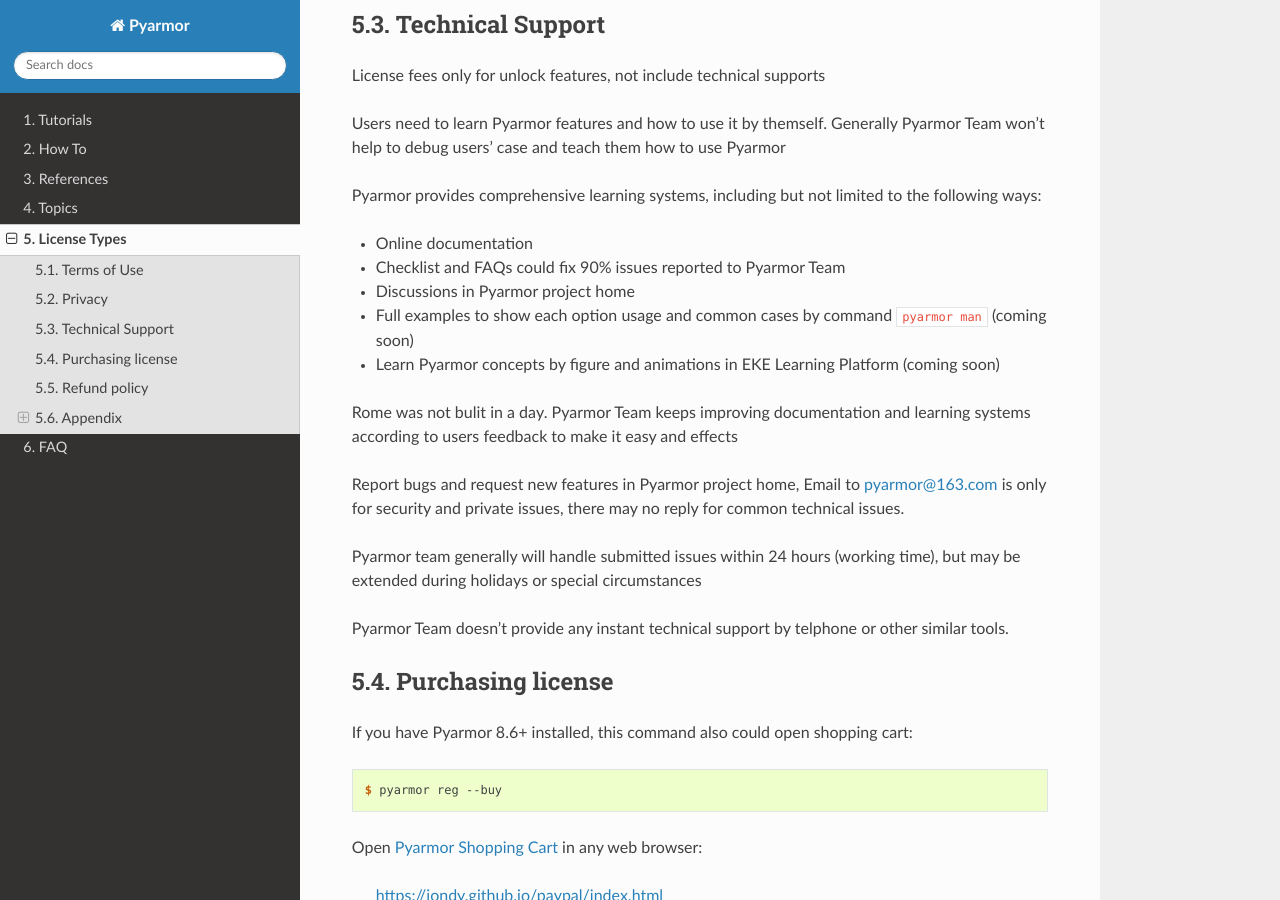
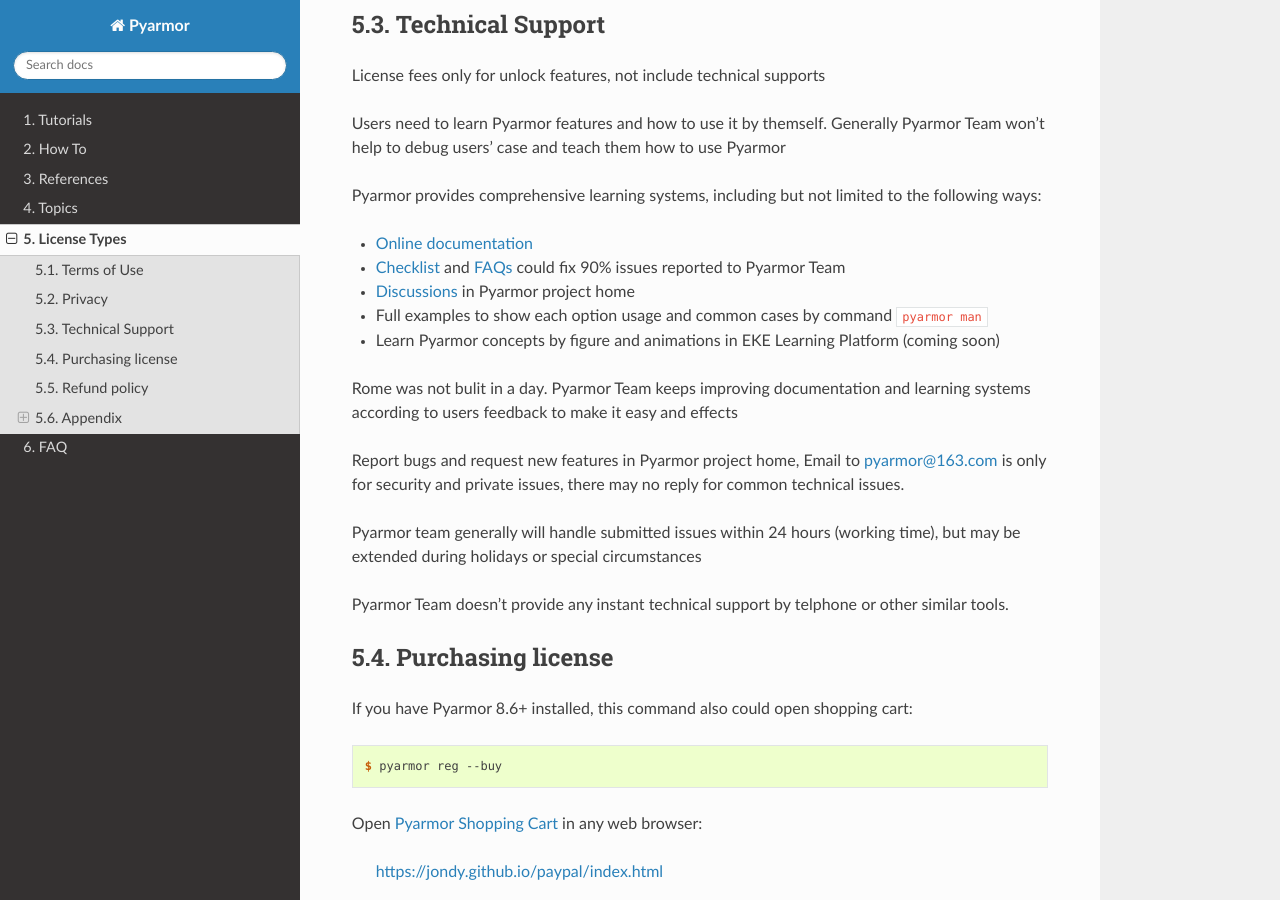
Before and after one commit to dashingsoft/pyarmor, a Sphinx documentation site: the page built from docs/licenses.rst, in a window 1280 px wide and 900 px high, scrolled down 2997 px. Built offline with Sphinx 7.4.7 and the Read the Docs theme 3.1.0, drawn with Linux system fonts in a browser that asks for light colours.

Commit message:
Add link for technical support Enable pyarmor man

```diff
--- a/docs/licenses.rst
+++ b/docs/licenses.rst
@@ -146,10 +146,10 @@
 
 Pyarmor provides comprehensive learning systems, including but not limited to the following ways:
 
-- Online documentation
-- Checklist and FAQs could fix 90% issues reported to Pyarmor Team
-- Discussions in Pyarmor project home
-- Full examples to show each option usage and common cases by command ``pyarmor man`` (coming soon)
+- :doc:`Online documentation <index>`
+- :doc:`Checklist <reference/solutions>` and :doc:`FAQs <questions>` could fix 90% issues reported to Pyarmor Team
+- `Discussions`_ in Pyarmor project home
+- Full examples to show each option usage and common cases by command ``pyarmor man``
 - Learn Pyarmor concepts by figure and animations in EKE Learning Platform (coming soon)
 
 Rome was not bulit in a day. Pyarmor Team keeps improving documentation and learning systems according to users feedback to make it easy and effects
```
